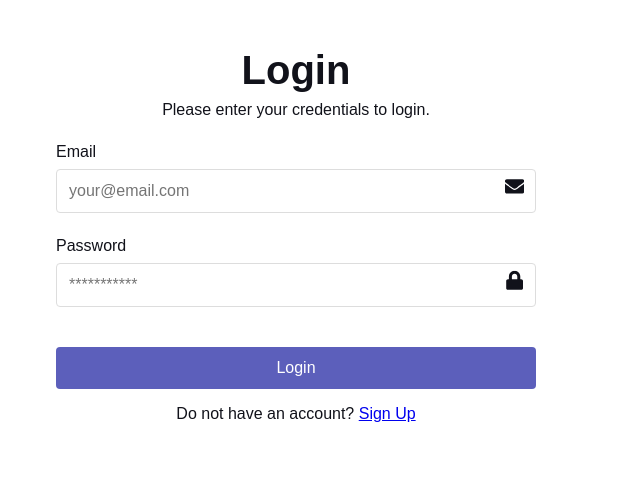
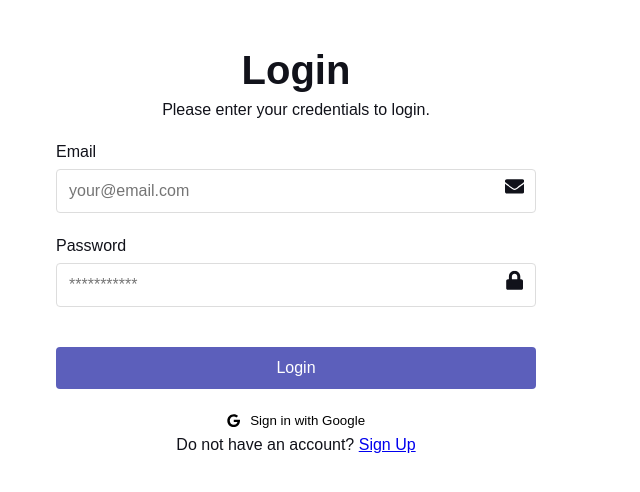
Before and after one commit to Oseembiya/CodeColab, a React (Vite) app in the folder frontend/: page /login in a window 1280 px wide. Shown: the top 492 px of the page, without its empty margins (0-640 px from the left). Built offline with nearby package versions, Linux system fonts and the light colour scheme; no server answers.

Commit message:
updating

```diff
--- a/frontend/src/index.css
+++ b/frontend/src/index.css
@@ -156,3 +156,15 @@ body {
     text-align: center;
     margin-bottom: 2rem;
 }
+
+.google-button {
+    display: flex;
+    align-items: center;
+    justify-content: center;
+    gap: 10px;
+    width: 100%;
+    margin: 8px 0;
+    cursor: pointer;
+    background-color: transparent;
+    border: none;
+  }
--- a/frontend/src/pages/login.jsx
+++ b/frontend/src/pages/login.jsx
@@ -1,7 +1,7 @@
 import { useState } from "react";
 import { auth } from "../firebaseConfig";
-import { signInWithEmailAndPassword } from "firebase/auth";
-import { FaEnvelope, FaLock } from "react-icons/fa";
+import { signInWithEmailAndPassword, signInWithPopup, GoogleAuthProvider } from "firebase/auth";
+import { FaEnvelope, FaLock, FaGoogle } from "react-icons/fa";
 import { Link, useNavigate } from "react-router-dom";
 import "../index.css";
 
@@ -74,6 +74,24 @@ const Login = () => {
     }
   };
 
+  const handleGoogleLogin = async () => {
+    setFirebaseError("");
+    setSuccessMessage("");
+
+    try {
+      const provider = new GoogleAuthProvider();
+      await signInWithPopup(auth, provider);
+      setSuccessMessage("Login successful! Redirecting...");
+
+      setTimeout(() => {
+        navigate('/dashboard');
+      }, 2000);
+    } catch (error) {
+      console.error("Google login error:", error);
+      setFirebaseError('An error occurred during Google login');
+    }
+  };
+
   return (
     <div className="signup-container">
       <div className="signup-form">
@@ -109,6 +127,13 @@ const Login = () => {
           {successMessage && <div className="success">{successMessage}</div>}
           {firebaseError && <div className="error">{firebaseError}</div>}
           <button className="submit-button" type="submit">Login</button>
+          <button
+            type="button"
+            className="google-button"
+            onClick={handleGoogleLogin}
+          >
+            <FaGoogle /> Sign in with Google
+          </button>
           <p>Do not have an account? <Link to="/signup">Sign Up</Link></p>
         </form>
       </div>
```
